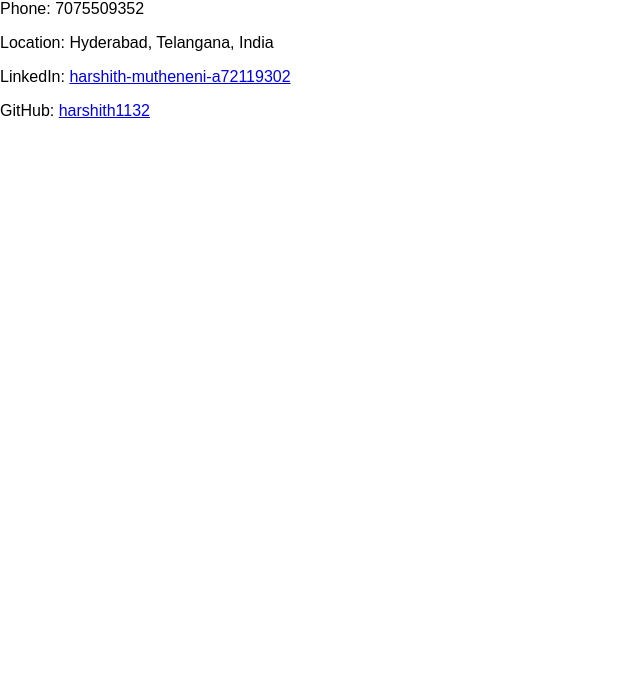
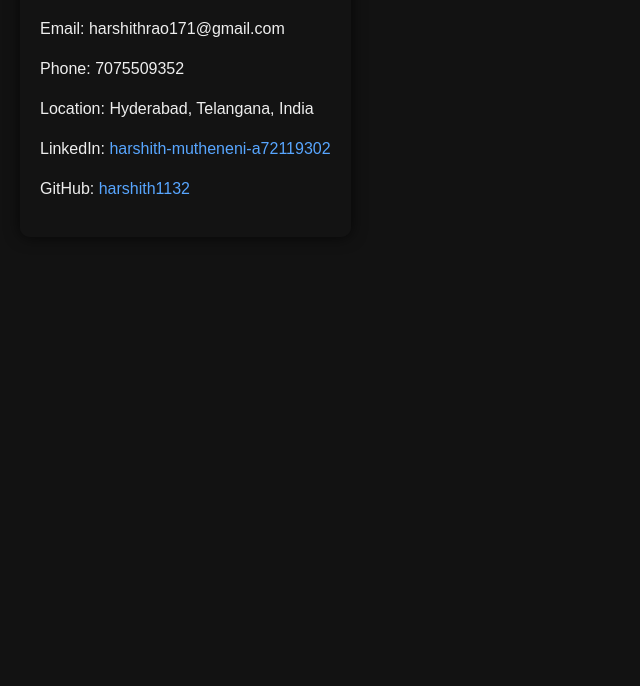
Before and after one commit to harshith1132/3D-Portfolio, a plain HTML site: page index.html in a window 1280 px wide. Shown: the part 114-800 px from the top of the page, without its empty margins (0-640 px from the left). Drawn offline with Linux system fonts and the light colour scheme.

Commit message:
Update style.css

```diff
--- a/style.css
+++ b/style.css
@@ -1,8 +1,41 @@
-body {
+body, html {
   margin: 0;
+  height: 100%;
+  font-family: Arial, sans-serif;
   overflow: hidden;
-  font-family: 'Arial', sans-serif;
+  background-color: #121212;
+  color: #eee;
 }
+
+.info-panel {
+  position: fixed;
+  top: 20px;
+  left: 20px;
+  background-color: rgba(20, 20, 20, 0.9);
+  padding: 20px;
+  border-radius: 10px;
+  max-width: 320px;
+  font-size: 16px;
+  line-height: 1.5;
+  box-shadow: 0 0 15px rgba(0,0,0,0.7);
+  z-index: 10;
+}
+
+.info-panel a {
+  color: #58a6ff;
+  text-decoration: none;
+}
+
+.info-panel a:hover {
+  text-decoration: underline;
+}
+
 canvas {
-  display: block;
+  display: block; /* removes scrollbars */
+  width: 100vw;
+  height: 100vh;
+  position: fixed;
+  top: 0;
+  left: 0;
+  z-index: 1;
 }
```
